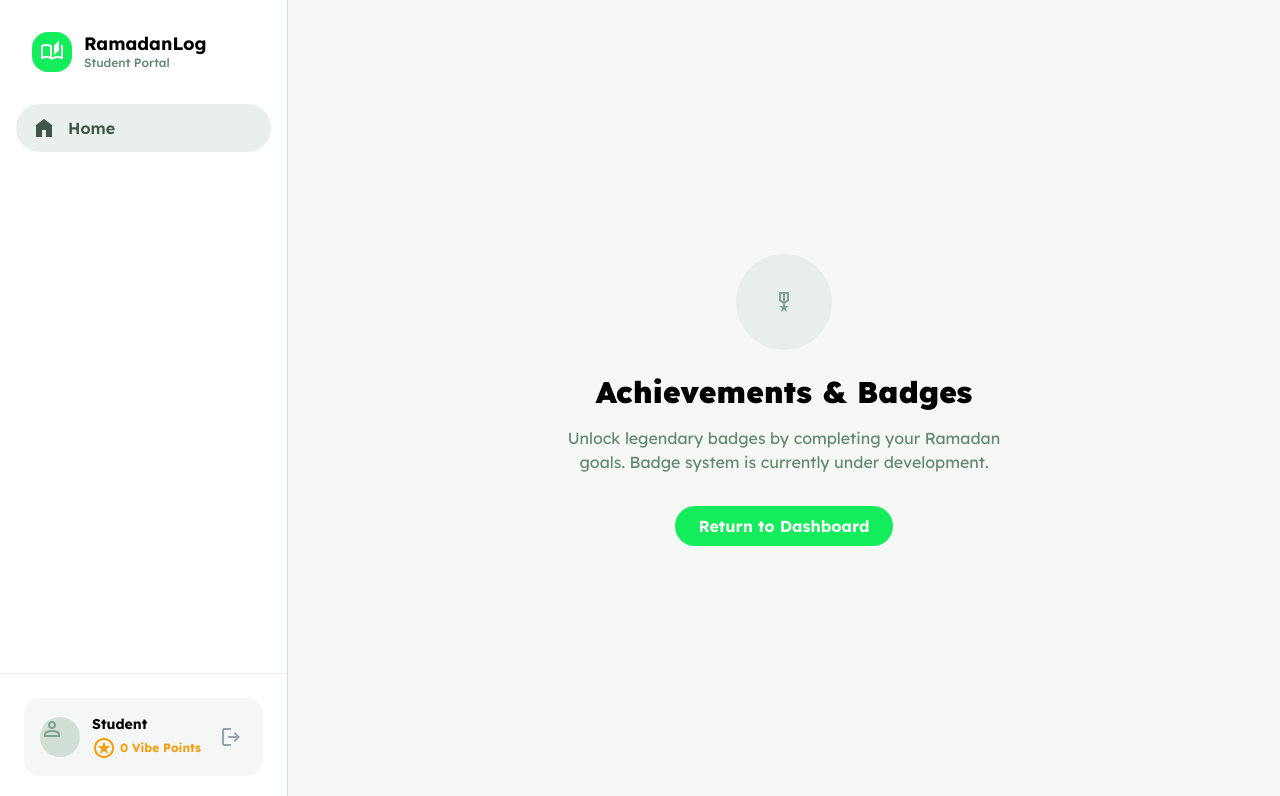
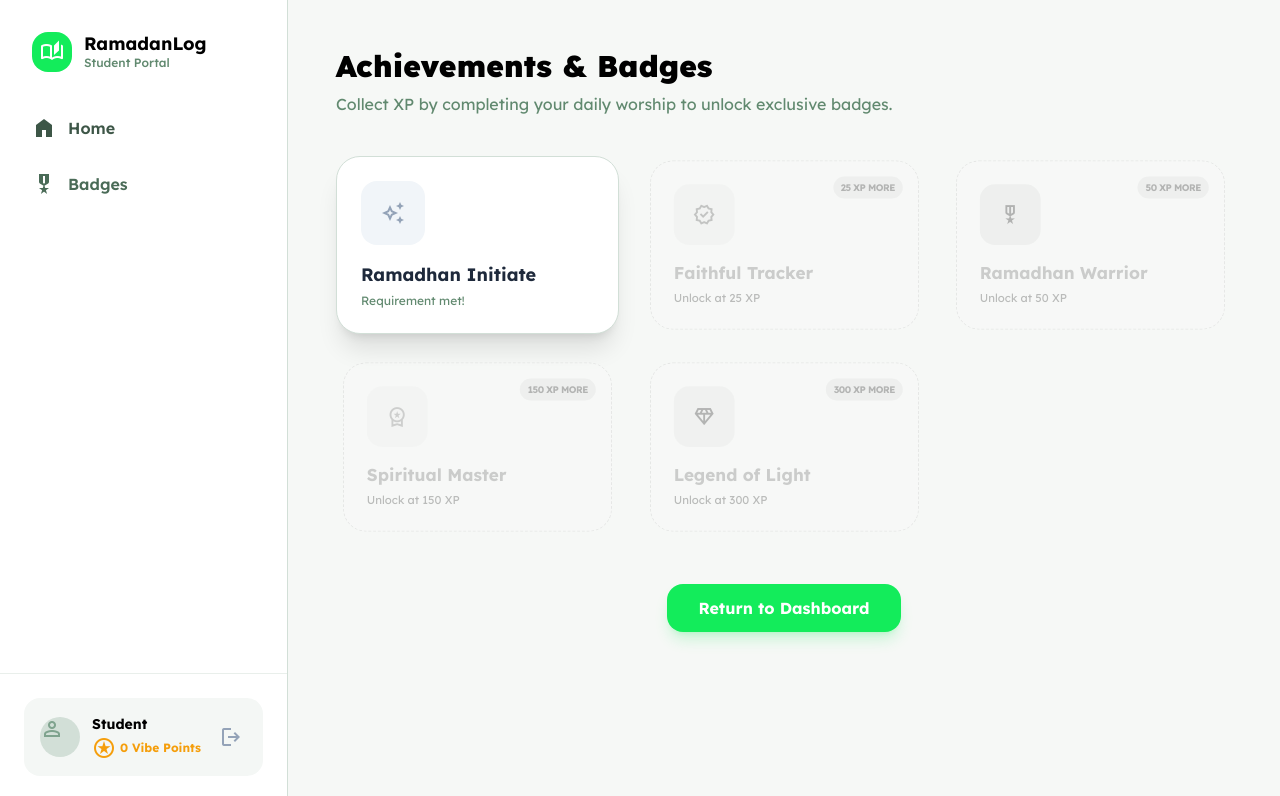
Before and after one commit to 0xshalah/Ramadhan-VibeTracker-V2, a Next.js app: page /dashboard/badges in a window 1280 px wide. Shown: the top 796 px of the page. Built offline with nearby package versions, Linux system fonts and the light colour scheme; no server answers.

Commit message:
feat(gamification): materialize badges with real-time zustand vibe points

```diff
--- a/app/dashboard/badges/page.jsx
+++ b/app/dashboard/badges/page.jsx
@@ -4,24 +4,82 @@ import { useRouter } from 'next/navigation';
 import Sidebar from '../student/components/Sidebar';
 import { auth, logout } from '@/lib/firebase';
 import { onAuthStateChanged } from 'firebase/auth';
+import { useVibeStore } from '@/store/useVibeStore';
 
 export default function BadgesPage() {
   const [user, setUser] = React.useState(null);
   const router = useRouter();
+
+  // Ambil data XP dari Global Store
+  const totalXP = useVibeStore((state) => state.totalXP);
+
   React.useEffect(() => {
-    onAuthStateChanged(auth, u => setUser(u));
+    const unsubscribe = onAuthStateChanged(auth, u => setUser(u));
+    return () => unsubscribe();
   }, []);
+
+  // Definisi Lencana & Threshold XP
+  const badges = [
+    { id: 1, name: "Ramadhan Initiate", threshold: 0, icon: "auto_awesome", color: "text-slate-400", bg: "bg-slate-100" },
+    { id: 2, name: "Faithful Tracker", threshold: 25, icon: "verified", color: "text-emerald-500", bg: "bg-emerald-100" },
+    { id: 3, name: "Ramadhan Warrior", threshold: 50, icon: "military_tech", color: "text-indigo-500", bg: "bg-indigo-100" },
+    { id: 4, name: "Spiritual Master", threshold: 150, icon: "workspace_premium", color: "text-amber-500", bg: "bg-amber-100" },
+    { id: 5, name: "Legend of Light", threshold: 300, icon: "diamond", color: "text-purple-500", bg: "bg-purple-100" },
+  ];
 
   return (
     <div className="flex h-screen bg-background-light dark:bg-background-dark font-display" style={{ fontFamily: 'Lexend, sans-serif' }}>
-      <Sidebar user={user} onLogout={logout} />
-      <main className="flex-1 p-12 flex flex-col items-center justify-center text-center">
-        <div className="w-24 h-24 bg-sage-100 dark:bg-slate-800 rounded-full flex items-center justify-center text-sage-400 mb-6">
-          <span className="material-symbols-outlined text-4xl">military_tech</span>
+      {/* Sidebar dengan pengiriman totalXP agar konsisten */}
+      <Sidebar user={user} totalXP={totalXP} onLogout={logout} />
+
+      <main className="flex-1 p-8 md:p-12 overflow-y-auto">
+        <header className="mb-10 text-center md:text-left">
+          <h1 className="text-3xl font-black mb-2">Achievements & Badges</h1>
+          <p className="text-sage-500">Collect XP by completing your daily worship to unlock exclusive badges.</p>
+        </header>
+
+        {/* Grid Lencana */}
+        <div className="grid grid-cols-1 sm:grid-cols-2 lg:grid-cols-3 gap-6">
+          {badges.map((badge) => {
+            const isUnlocked = totalXP >= badge.threshold;
+            return (
+              <div
+                key={badge.id}
+                className={`relative p-6 rounded-3xl border transition-all duration-500 ${
+                  isUnlocked
+                    ? 'bg-white dark:bg-slate-900 border-sage-200 shadow-xl scale-100 opacity-100'
+                    : 'bg-slate-50/50 dark:bg-slate-800/30 border-dashed border-slate-300 opacity-50 grayscale scale-95'
+                }`}
+              >
+                {!isUnlocked && (
+                  <div className="absolute top-4 right-4 text-[10px] font-bold bg-slate-200 text-slate-500 px-2 py-1 rounded-full uppercase tracking-tighter">
+                    {badge.threshold - totalXP} XP More
+                  </div>
+                )}
+
+                <div className={`w-16 h-16 rounded-2xl flex items-center justify-center mb-4 ${badge.bg} ${badge.color}`}>
+                  <span className="material-symbols-outlined text-4xl">{badge.icon}</span>
+                </div>
+
+                <h3 className={`font-bold text-lg ${isUnlocked ? 'text-slate-800 dark:text-white' : 'text-slate-400'}`}>
+                  {badge.name}
+                </h3>
+                <p className="text-xs text-sage-500 mt-1">
+                  {isUnlocked ? 'Requirement met!' : `Unlock at ${badge.threshold} XP`}
+                </p>
+              </div>
+            );
+          })}
         </div>
-        <h1 className="text-3xl font-black mb-4">Achievements & Badges</h1>
-        <p className="text-sage-500 max-w-md">Unlock legendary badges by completing your Ramadan goals. Badge system is currently under development.</p>
-        <button onClick={() => router.push('/dashboard/student')} className="mt-8 px-6 py-2 bg-primary text-white font-bold rounded-xl active:scale-95 transition-transform">Return to Dashboard</button>
+
+        <div className="mt-12 flex justify-center">
+          <button
+            onClick={() => router.push('/dashboard/student')}
+            className="px-8 py-3 bg-primary text-white font-bold rounded-2xl active:scale-95 transition-transform shadow-lg shadow-primary/20"
+          >
+            Return to Dashboard
+          </button>
+        </div>
       </main>
     </div>
   );
--- a/app/dashboard/student/components/Sidebar.jsx
+++ b/app/dashboard/student/components/Sidebar.jsx
@@ -16,9 +16,13 @@ export default function Sidebar({ user, onLogout }) {
         </div>
       </div>
       <nav className="flex-1 px-4 space-y-2">
-        <Link href="/dashboard/student" className="flex items-center gap-3 px-4 py-3 rounded-xl bg-sage-100 dark:bg-sage-900/30 text-sage-700 dark:text-primary font-semibold">
+        <Link href="/dashboard/student" className="flex items-center gap-3 px-4 py-3 rounded-xl hover:bg-sage-100 hover:dark:bg-sage-900/30 text-sage-700 dark:text-primary font-semibold transition-colors">
           <span className="material-symbols-outlined fill-1">home</span>
           <span>Home</span>
+        </Link>
+        <Link href="/dashboard/badges" className="flex items-center gap-3 px-4 py-3 rounded-xl hover:bg-sage-100 hover:dark:bg-sage-900/30 text-sage-600 dark:text-sage-400 font-semibold transition-colors">
+          <span className="material-symbols-outlined fill-1">military_tech</span>
+          <span>Badges</span>
         </Link>
       </nav>
       <div className="p-6 border-t border-sage-100 dark:border-slate-800">
```
